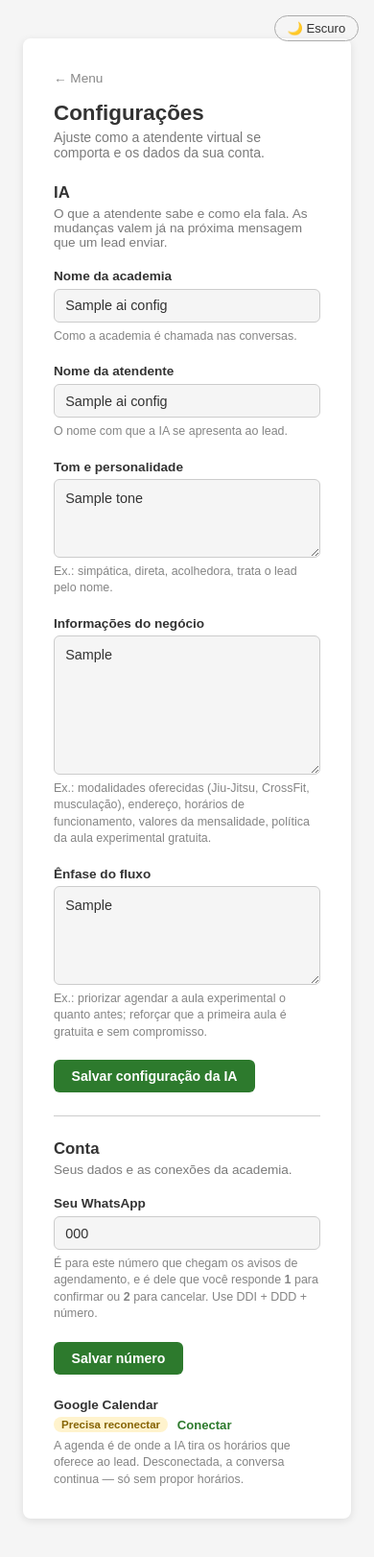
After one commit to xiadito/AtendenteIA, a Flask app: page /dashboard/settings in a window 390 px wide. The commit adds this page. Shown: the whole page at 96% size. Run offline with Flask 3, Linux system fonts and the light colour scheme; the visitor is signed in with stand-in values (Sample User, id 1); a database or web service that is not in the repository returns one stand-in record (values such as "Sample title"); some libraries are stand-ins or nearby versions.

Commit message:
feat(dashboard): add the settings screen with its two independent sections
/settings renders "IA" (the five ai_configs columns) and "Conta"
(owners.owner_phone, plus the Google Calendar status as read-only). They
post separately on purpose: fixing a typo in the phone number must not
rewrite the AI's tone as a side effect of one big form.

POST /settings/account carries the two guards that protect the routing.
owner_phone is what receive_twilio() matches on every incoming message to
tell owner from lead, so a bad write fails silently in two directions: the
owner stops being recognized, or someone else's messages start being read
as confirmation commands. So: normalize to the webhook's format, and
refuse a number that is already a sessions.sender.

Guard (b) queries sessions, not owners — the danger is one number being
lead and owner at once, not two owners sharing a number. It lives in the
route because the check needs bot/session.py and nothing under
integrations/ imports bot/.

No HTMX: nothing on this page changes on its own. The menu placeholder
tile is replaced by the real entry, and menu.css loses the .disabled rule
it was the only user of.

```diff
--- a/src/static/css/menu.css
+++ b/src/static/css/menu.css
@@ -70,12 +70,6 @@ h1 {
     opacity: 0.7;
 }
 
-.menu-item.disabled {
-    opacity: 0.5;
-    pointer-events: none;
-    cursor: default;
-}
-
 .logout-link {
     display: inline-block;
     margin-top: 1.75rem;
--- /dev/null
+++ b/src/static/css/settings.css
@@ -0,0 +1,182 @@
+/* Pareado com templates/settings.html. Um stylesheet por template, como o resto
+   do painel. As classes .card, .back-link, h1, .subtitle e .notice repetem as de
+   bookings.css de propósito: cada tela do painel é autossuficiente, e theme.css
+   guarda só o que é global de verdade (variáveis, body, botão de tema). */
+
+body {
+    display: flex;
+    justify-content: center;
+    align-items: flex-start;
+    padding: 2.5rem 1.5rem;
+    box-sizing: border-box;
+}
+
+.card {
+    background: var(--surface);
+    padding: 2rem;
+    border-radius: 8px;
+    box-shadow: 0 2px 8px rgba(0, 0, 0, 0.1);
+    width: 100%;
+    max-width: 720px;
+}
+
+.back-link {
+    display: inline-block;
+    margin-bottom: 1rem;
+    font-size: 0.85rem;
+    color: #888;
+    text-decoration: none;
+}
+
+.back-link:hover { color: var(--text); }
+
+h1 {
+    font-size: 1.4rem;
+    color: var(--text);
+    margin: 0 0 0.25rem;
+}
+
+.subtitle {
+    color: var(--text);
+    opacity: 0.65;
+    font-size: 0.88rem;
+    margin: 0 0 1.5rem;
+}
+
+/* Resultado do último salvamento. Fica acima das duas seções porque qualquer uma
+   das duas pode tê-lo produzido. */
+.notice {
+    padding: 0.6rem 0.85rem;
+    border-radius: 6px;
+    font-size: 0.86rem;
+    margin-bottom: 1.5rem;
+}
+
+.notice-success { background: #d4edda; color: #155724; }  /* verde    */
+.notice-warning { background: #fff3cd; color: #856404; }  /* amarelo  */
+.notice-error   { background: #f8d7da; color: #721c24; }  /* vermelho */
+
+/* Os dois blocos da tela. A linha divisória é o que faz "IA" e "Conta" lerem
+   como assuntos separados, que é o ponto de terem formulários separados. */
+.settings-section {
+    padding-top: 1.5rem;
+    border-top: 1px solid var(--input-border);
+}
+
+.settings-section:first-of-type {
+    padding-top: 0;
+    border-top: none;
+}
+
+.settings-section h2 {
+    font-size: 1.05rem;
+    color: var(--text);
+    margin: 0 0 0.25rem;
+}
+
+.section-desc {
+    color: var(--text);
+    opacity: 0.65;
+    font-size: 0.85rem;
+    margin: 0 0 1.25rem;
+}
+
+.field {
+    display: flex;
+    flex-direction: column;
+    margin-bottom: 1.25rem;
+}
+
+.field label,
+.field-label {
+    font-size: 0.85rem;
+    font-weight: 600;
+    color: var(--text);
+    margin-bottom: 0.35rem;
+}
+
+.field input,
+.field textarea {
+    font-family: inherit;
+    font-size: 0.9rem;
+    color: var(--text);
+    background: var(--bg);
+    border: 1px solid var(--input-border);
+    border-radius: 6px;
+    padding: 0.55rem 0.7rem;
+    box-sizing: border-box;
+    width: 100%;
+}
+
+.field textarea {
+    resize: vertical;
+    line-height: 1.45;
+}
+
+.field input:focus,
+.field textarea:focus {
+    outline: none;
+    border-color: var(--brand);
+}
+
+.field-hint {
+    font-size: 0.78rem;
+    color: var(--text);
+    opacity: 0.6;
+    margin-top: 0.35rem;
+    line-height: 1.4;
+}
+
+.btn-save {
+    background: var(--brand);
+    color: #ffffff;
+    border: 1px solid transparent;
+    border-radius: 6px;
+    padding: 0.5rem 1.1rem;
+    font-size: 0.88rem;
+    font-weight: 600;
+    cursor: pointer;
+    transition: background 0.15s;
+    margin-bottom: 1.5rem;
+}
+
+.btn-save:hover { background: var(--brand-dark); }
+
+/* Status do Google: leitura apenas — quem conecta é a tela de integrações. */
+.integration-field {
+    margin-bottom: 0;
+}
+
+.integration-row {
+    display: flex;
+    align-items: center;
+    flex-wrap: wrap;
+    gap: 0.6rem;
+}
+
+.tag {
+    display: inline-block;
+    padding: 0.12rem 0.5rem;
+    border-radius: 12px;
+    font-size: 0.72rem;
+    font-weight: 600;
+}
+
+.status-connected    { background: #d4edda; color: #155724; }  /* verde    */
+.status-reconnect    { background: #fff3cd; color: #856404; }  /* amarelo  */
+.status-disconnected { background: #f0f0f0; color: #666666; }  /* cinza    */
+
+.integration-email {
+    font-size: 0.82rem;
+    opacity: 0.7;
+    overflow-wrap: anywhere;
+}
+
+.integration-link {
+    font-size: 0.82rem;
+    color: var(--brand);
+    text-decoration: none;
+    font-weight: 600;
+}
+
+.integration-link:hover { text-decoration: underline; }
--- /dev/null
+++ b/src/templates/settings.html
@@ -0,0 +1,141 @@
+<!DOCTYPE html>
+<html lang="pt-BR">
+<head>
+    <meta charset="UTF-8">
+    <meta name="viewport" content="width=device-width, initial-scale=1.0">
+    <title>Corujai — Configurações</title>
+    <link rel="stylesheet" href="{{ url_for('static', filename='css/theme.css') }}">
+    <link rel="stylesheet" href="{{ url_for('static', filename='css/settings.css') }}">
+</head>
+{#
+  Duas seções, dois formulários, dois POSTs — de propósito. Mudar o telefone do
+  dono não pode reescrever o tom da IA de tabela, e vice-versa.
+
+  Sem HTMX aqui, diferente de /inbox e /bookings: não há lista que mude sozinha,
+  então um form post que redesenha a página é a interação inteira.
+
+  Os textos de ajuda abaixo de cada campo da IA são os mesmos exemplos que a
+  migration 005 semeia entre colchetes no banco. Ficam visíveis (e não como
+  placeholder) porque o campo normalmente está preenchido — um placeholder só
+  apareceria justamente quando o dono não precisa mais dele.
+#}
+<body>
+    <button class="theme-toggle" id="themeBtn" onclick="toggleTheme()">🌙 Escuro</button>
+    <div class="card">
+        <a class="back-link" href="{{ url_for('dashboard.menu') }}">← Menu</a>
+        <h1>Configurações</h1>
+        <p class="subtitle">
+            Ajuste como a atendente virtual se comporta e os dados da sua conta.
+        </p>
+
+        {% if notice %}
+            <div class="notice notice-{{ notice.kind }}">{{ notice.text }}</div>
+        {% endif %}
+
+        <section class="settings-section">
+            <h2>IA</h2>
+            <p class="section-desc">
+                O que a atendente sabe e como ela fala. As mudanças valem já na
+                próxima mensagem que um lead enviar.
+            </p>
+
+            <form method="POST" action="{{ url_for('dashboard.settings_save_ai') }}">
+                <div class="field">
+                    <label for="academy_name">Nome da academia</label>
+                    <input type="text" id="academy_name" name="academy_name"
+                           value="{{ ai_config.academy_name }}" required>
+                    <span class="field-hint">Como a academia é chamada nas conversas.</span>
+                </div>
+
+                <div class="field">
+                    <label for="assistant_name">Nome da atendente</label>
+                    <input type="text" id="assistant_name" name="assistant_name"
+                           value="{{ ai_config.assistant_name }}" required>
+                    <span class="field-hint">O nome com que a IA se apresenta ao lead.</span>
+                </div>
+
+                <div class="field">
+                    <label for="tone">Tom e personalidade</label>
+                    <textarea id="tone" name="tone" rows="3" required>{{ ai_config.tone }}</textarea>
+                    <span class="field-hint">
+                        Ex.: simpática, direta, acolhedora, trata o lead pelo nome.
+                    </span>
+                </div>
+
+                <div class="field">
+                    <label for="business_info">Informações do negócio</label>
+                    <textarea id="business_info" name="business_info" rows="6" required>{{ ai_config.business_info }}</textarea>
+                    <span class="field-hint">
+                        Ex.: modalidades oferecidas (Jiu-Jitsu, CrossFit, musculação),
+                        endereço, horários de funcionamento, valores da mensalidade,
+                        política da aula experimental gratuita.
+                    </span>
+                </div>
+
+                <div class="field">
+                    <label for="flow_emphasis">Ênfase do fluxo</label>
+                    <textarea id="flow_emphasis" name="flow_emphasis" rows="4" required>{{ ai_config.flow_emphasis }}</textarea>
+                    <span class="field-hint">
+                        Ex.: priorizar agendar a aula experimental o quanto antes;
+                        reforçar que a primeira aula é gratuita e sem compromisso.
+                    </span>
+                </div>
+
+                <button type="submit" class="btn-save">Salvar configuração da IA</button>
+            </form>
+        </section>
+
+        <section class="settings-section">
+            <h2>Conta</h2>
+            <p class="section-desc">
+                Seus dados e as conexões da academia.
+            </p>
+
+            <form method="POST" action="{{ url_for('dashboard.settings_save_account') }}">
+                <div class="field">
+                    <label for="owner_phone">Seu WhatsApp</label>
+                    <input type="text" id="owner_phone" name="owner_phone"
+                           value="{{ owner_phone or '' }}"
+                           placeholder="5521999999999" required>
+                    <span class="field-hint">
+                        É para este número que chegam os avisos de agendamento, e é
+                        dele que você responde <strong>1</strong> para confirmar ou
+                        <strong>2</strong> para cancelar. Use DDI + DDD + número.
+                    </span>
+                </div>
+
+                <button type="submit" class="btn-save">Salvar número</button>
+            </form>
+
+            {#
+              Google é só leitura aqui: quem conecta, reconecta e desconecta é a
+              tela de integrações, que já existe desde o Módulo 1. Esta seção
+              mostra o estado e leva até lá.
+            #}
+            <div class="field integration-field">
+                <span class="field-label">Google Calendar</span>
+                <div class="integration-row">
+                    {% if integration_status == 'connected' %}
+                        <span class="tag status-connected">Conectado</span>
+                        {% if google_email %}
+                            <span class="integration-email">{{ google_email }}</span>
+                        {% endif %}
+                    {% elif integration_status == 'needs_reconnect' %}
+                        <span class="tag status-reconnect">Precisa reconectar</span>
+                    {% else %}
+                        <span class="tag status-disconnected">Desconectado</span>
+                    {% endif %}
+                    <a class="integration-link" href="{{ url_for('integrations.google_status') }}">
+                        {% if integration_status == 'connected' %}Gerenciar{% else %}Conectar{% endif %}
+                    </a>
+                </div>
+                <span class="field-hint">
+                    A agenda é de onde a IA tira os horários que oferece ao lead.
+                    Desconectada, a conversa continua — só sem propor horários.
+                </span>
+            </div>
+        </section>
+    </div>
+    <script src="{{ url_for('static', filename='js/theme.js') }}"></script>
+</body>
+</html>
--- a/src/webhook/routes.py
+++ b/src/webhook/routes.py
@@ -5,6 +5,7 @@ import logging
 import threading
 from whatsapp.whatsapp_service import send_message
 from bot.handlers import handle_text_message
+import bot.ai_configs as ai_configs
 import bot.bookings as bookings
 import bot.confirmations as confirmations
 import bot.messages as messages
@@ -530,3 +531,142 @@ def _booking_decision_response(booking_id: str, decision: str):
             notice["text"] += " Não consegui avisar o lead pelo WhatsApp — avise por outro canal."
 
     return render_template("_bookings_list.html", **_bookings_context(notice)), 200
+
+
+#
+# SETTINGS (Module S1)
+#
+# The first write screen for configuration in the project. Until it existed, the
+# AI's personality and the owner's phone number were only reachable by hand-run
+# SQL — migration 003 says so in its own header.
+#
+# ONE PAGE, TWO SECTIONS, TWO POSTS. "IA" edits ai_configs; "Conta" edits
+# owners.owner_phone and shows (read-only) the Google Calendar status. They are
+# separate POSTs because they have nothing to do with each other: an owner
+# fixing a typo in their phone number must not rewrite the AI's tone as a side
+# effect of submitting one big form.
+#
+# No HTMX here, unlike /inbox and /bookings: there is no list that changes on
+# its own, so a plain form post that re-renders the page is the whole
+# interaction.
+#
+
+# The five editable columns of ai_configs, in the order the form shows them.
+# Listed once so the route, the validation and the re-render can't disagree.
+_AI_CONFIG_FIELDS: tuple[str, ...] = (
+    "academy_name",
+    "assistant_name",
+    "tone",
+    "business_info",
+    "flow_emphasis",
+)
+
+
+def _settings_context(notice: dict | None = None, ai_form: dict[str, str] | None = None) -> dict:
+    """Monta o contexto das duas seções da tela de configurações.
+
+    Args:
+        notice (dict | None): Aviso a exibir no topo, como
+            {"kind": "success|warning|error", "text": str}.
+        ai_form (dict[str, str] | None): Valores a mostrar nos campos da IA em vez
+            dos que estão no banco. Serve para um POST recusado devolver o que o
+            dono digitou — recarregar do banco apagaria a edição dele.
+
+    Returns:
+        dict: kwargs para render_template.
+    """
+    owner: dict | None = store.get_owner_credentials()
+    notification_owner: dict | None = store.get_owner_for_notification()
+
+    return {
+        "ai_config": ai_form if ai_form is not None else ai_configs.get_ai_config(),
+        "owner_phone": notification_owner["owner_phone"] if notification_owner else None,
+        "integration_status": owner["integration_status"] if owner else "disconnected",
+        "google_email": owner["google_email"] if owner else None,
+        "notice": notice,
+    }
+
+
+@dashboard_bp.route("/settings")
+@_require_auth
+def settings():
+    """Tela de configurações: personalidade da IA e dados da conta."""
+    return render_template("settings.html", **_settings_context())
+
+
+@dashboard_bp.route("/settings/ai", methods=["POST"])
+@_require_auth
+def settings_save_ai():
+    """Salva a camada customizável do prompt (ai_configs).
+
+    Sobrescreve, sem histórico: a última gravação do dono vale. Não há cache
+    nenhum para invalidar — bot/ai_configs.py lê do banco a cada mensagem —, então
+    a próxima resposta ao lead já sai com o texto novo.
+
+    Os cinco campos são obrigatórios porque todos são interpolados no prompt: um
+    vazio deixaria a IA sem nome, sem tom ou sem os dados do negócio.
+    """
+    submitted: dict[str, str] = {
+        field: request.form.get(field, "").strip() for field in _AI_CONFIG_FIELDS
+    }
+
+    if not all(submitted.values()):
+        notice = {"kind": "error", "text": "Preencha todos os campos da IA antes de salvar."}
+        return render_template("settings.html", **_settings_context(notice, ai_form=submitted)), 200
+
+    if not ai_configs.update_ai_config(**submitted):
+        notice = {"kind": "error", "text": "Não encontrei a configuração desta academia para salvar."}
+        return render_template("settings.html", **_settings_context(notice, ai_form=submitted)), 200
+
+    notice = {"kind": "success", "text": "Configuração da IA salva. Vale a partir da próxima mensagem."}
+    return render_template("settings.html", **_settings_context(notice)), 200
+
+
+@dashboard_bp.route("/settings/account", methods=["POST"])
+@_require_auth
+def settings_save_account():
+    """Salva o telefone do dono, com as duas guardas que protegem o roteamento.
+
+    owner_phone NÃO é um campo de cadastro qualquer: receive_twilio() chama
+    store.get_owner_by_phone() em toda mensagem que entra para decidir se quem
+    escreveu é o dono ou um lead. Gravar errado não mostra erro em lugar nenhum —
+    ou o dono deixa de ser reconhecido (o "1"/"2" dele para de fechar
+    agendamento), ou, pior, o número de outra pessoa passa a ser lido como o do
+    dono e as mensagens dela viram comandos de confirmação.
+
+    Por isso duas guardas antes de gravar:
+      (a) normalizar para o mesmo formato que o webhook compara (só dígitos);
+      (b) recusar um número que já é o de um lead com conversa em `sessions`.
+
+    A guarda (b) consulta `sessions`, e não `owners`, de propósito: o perigo não é
+    haver dois donos com o mesmo número, é um número ser lead e dono ao mesmo
+    tempo — aí o roteamento tem duas respostas certas e escolhe a do dono,
+    sequestrando a conversa do lead. (A unicidade entre donos é assunto da
+    constraint UNIQUE que ainda não existe; ver CLAUDE.md.)
+    """
+    normalized: str | None = store.normalize_owner_phone(request.form.get("owner_phone", ""))
+
+    if normalized is None:
+        notice = {
+            "kind": "error",
+            "text": "Número inválido. Use o formato com DDI e DDD, por exemplo 5521999999999.",
+        }
+        return render_template("settings.html", **_settings_context(notice)), 200
+
+    if session_store.session_exists(normalized):
+        notice = {
+            "kind": "error",
+            "text": (
+                "Esse número já está em uso por uma conversa de lead. "
+                "Salvá-lo como número do dono faria as mensagens dessa pessoa "
+                "virarem confirmações de agendamento. Nada foi alterado."
+            ),
+        }
+        return render_template("settings.html", **_settings_context(notice)), 200
+
+    if not store.update_owner_phone(normalized):
+        notice = {"kind": "error", "text": "Não encontrei o cadastro desta academia para salvar."}
+        return render_template("settings.html", **_settings_context(notice)), 200
+
+    notice = {"kind": "success", "text": "Número do dono salvo."}
+    return render_template("settings.html", **_settings_context(notice)), 200
```
Also changed, not shown: src/templates/menu.html (+5 -5 lines).
